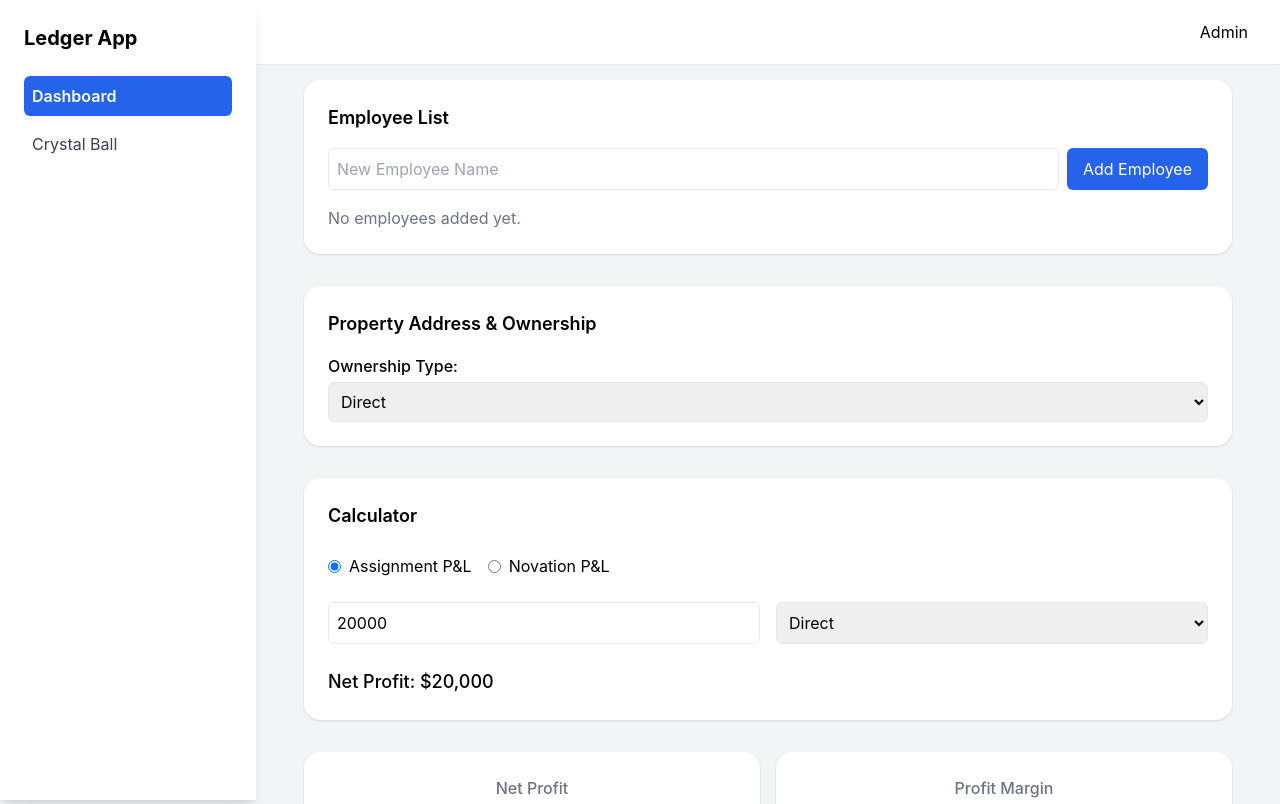
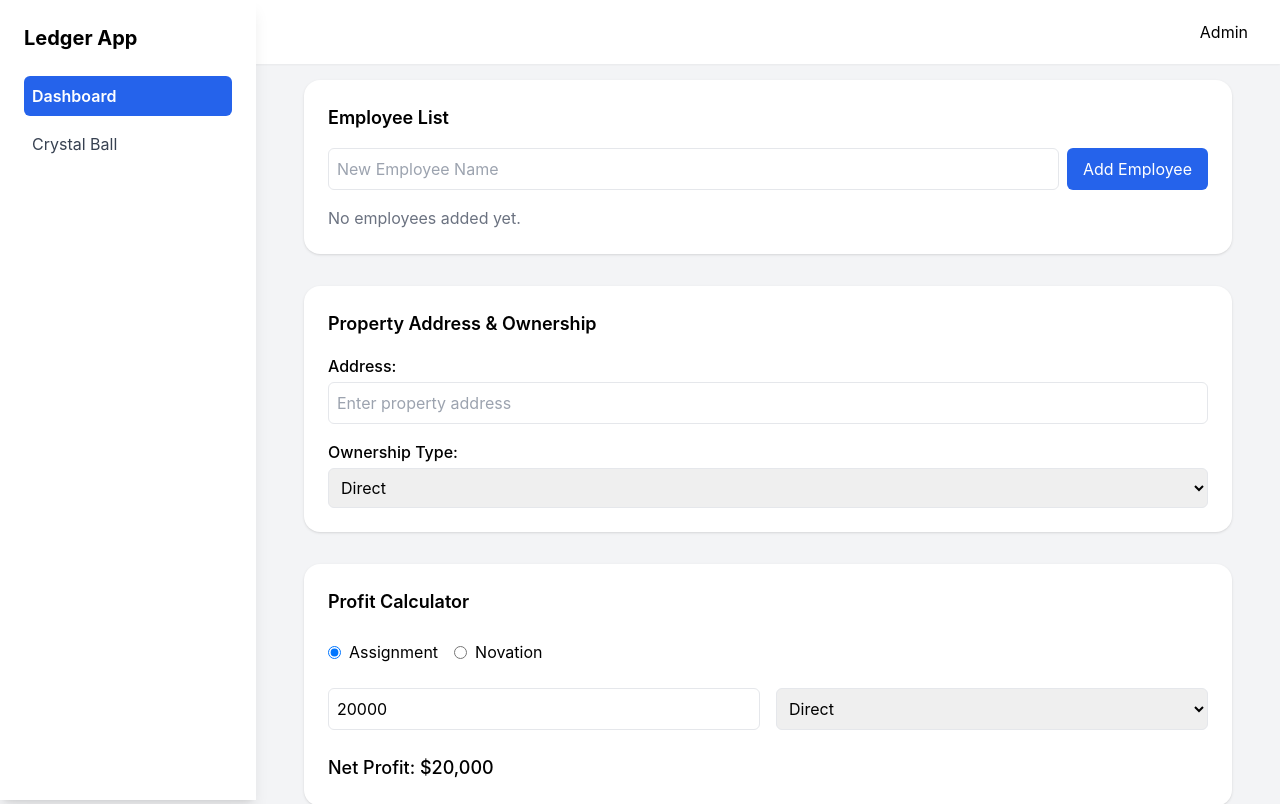
Before and after one commit to dyingbreed12/real-estate-ledger, a Next.js app: page / in a window 1280 px wide. Shown: the top 804 px of the page. Built offline with nearby package versions, Linux system fonts and the light colour scheme.

Commit message:
Restore Address Input and Change Calculator Labels

```diff
--- a/components/Address.tsx
+++ b/components/Address.tsx
@@ -25,7 +25,7 @@ export default function Address({
 
       <div className="space-y-4">
         {/* Address Input */}
-        {/* <div>
+        <div>
           <label className="block mb-1 font-medium">Address:</label>
           <input
             type="text"
@@ -34,7 +34,7 @@ export default function Address({
             placeholder="Enter property address"
             className="border p-2 rounded-md w-full focus:ring-2 focus:ring-blue-400 focus:outline-none"
           />
-        </div> */}
+        </div>
 
         {/* Ownership Type */}
         <div>
--- a/components/Calculator.tsx
+++ b/components/Calculator.tsx
@@ -58,7 +58,7 @@ export default function Calculator({
 
   return (
     <div className="bg-white p-6 rounded-2xl shadow space-y-6">
-      <h2 className="text-lg font-semibold">Calculator</h2>
+      <h2 className="text-lg font-semibold">Profit Calculator</h2>
 
       {/* P&L Mode Toggle */}
       <div className="flex space-x-4 mb-4">
@@ -70,7 +70,7 @@ export default function Calculator({
             checked={plMode === "Assignment"}
             onChange={() => setPlMode("Assignment")}
           />
-          <span>Assignment P&L</span>
+          <span>Assignment</span>
         </label>
         <label className="flex items-center space-x-2">
           <input
@@ -80,7 +80,7 @@ export default function Calculator({
             checked={plMode === "Novation"}
             onChange={() => setPlMode("Novation")}
           />
-          <span>Novation P&L</span>
+          <span>Novation</span>
         </label>
       </div>
 
```
